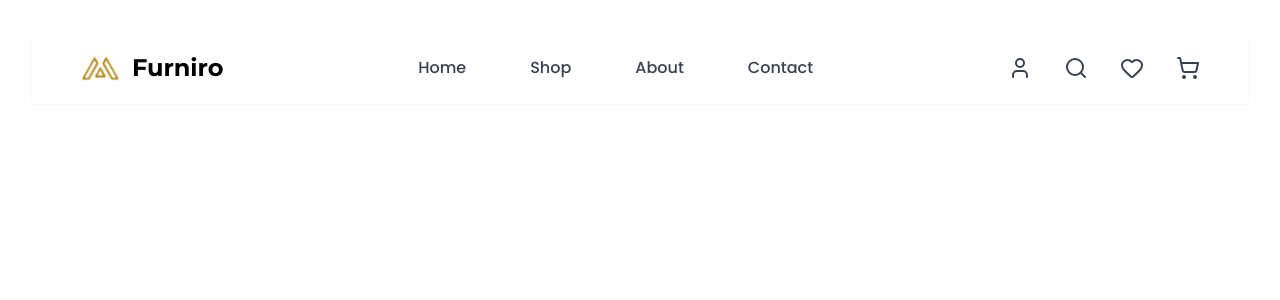
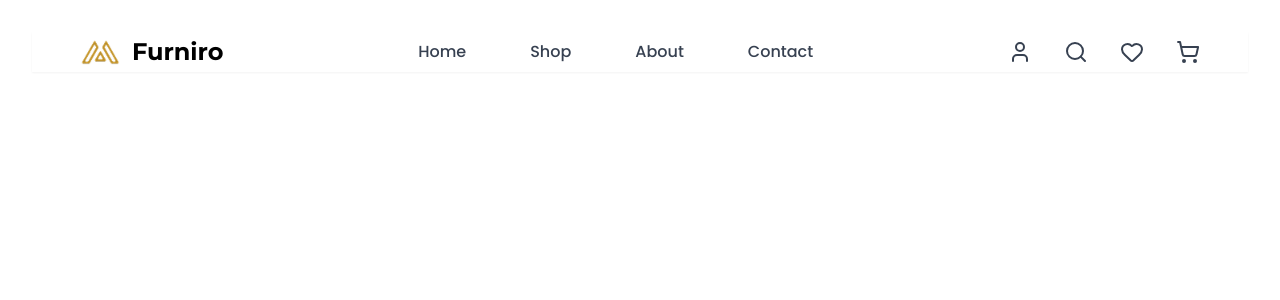
Before and after one commit to massil30/Ecommerce-Website, a React (Vite) app in the folder Frontend/: page / in a window 1280 px wide. Shown: the top 300 px of the page. Built offline with nearby package versions, Linux system fonts and the light colour scheme.

Commit message:
Fix Top padding header

```diff
--- a/Frontend/src/App.jsx
+++ b/Frontend/src/App.jsx
@@ -7,5 +7,7 @@ export default function App() {
   return (
      <Header></Header>
 
+
+
   );
 }
--- a/Frontend/src/header.jsx
+++ b/Frontend/src/header.jsx
@@ -5,8 +5,8 @@ const Header = () => {
   const [open, setOpen] = useState(false);
 
   return (
-    <header className="sticky top-0 z-50 bg-white shadow-sm w-full">
-      <div className="flex items-center justify-between w-full px-6 py-4 md:px-12">
+    <header className="sticky top-0 z-50 mt-0 p-0 bg-white shadow-sm w-full">
+      <div className="flex items-center justify-between w-full  md:px-12">
         {/* LEFT SECTION */}
         <div className="flex items-center gap-3">
           <img
--- a/Frontend/src/index.css
+++ b/Frontend/src/index.css
@@ -2,3 +2,8 @@
 @tailwind base;
 @tailwind components;
 @tailwind utilities;
+
+html, body {
+  margin: 0;
+  padding: 0;
+}
```
